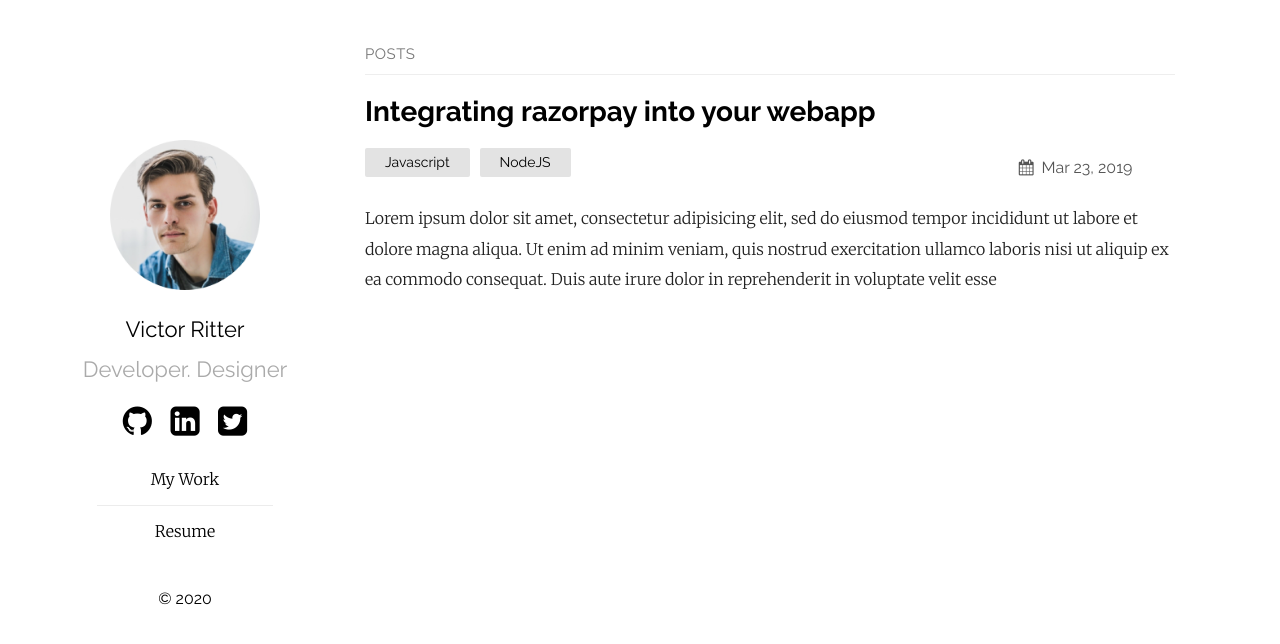
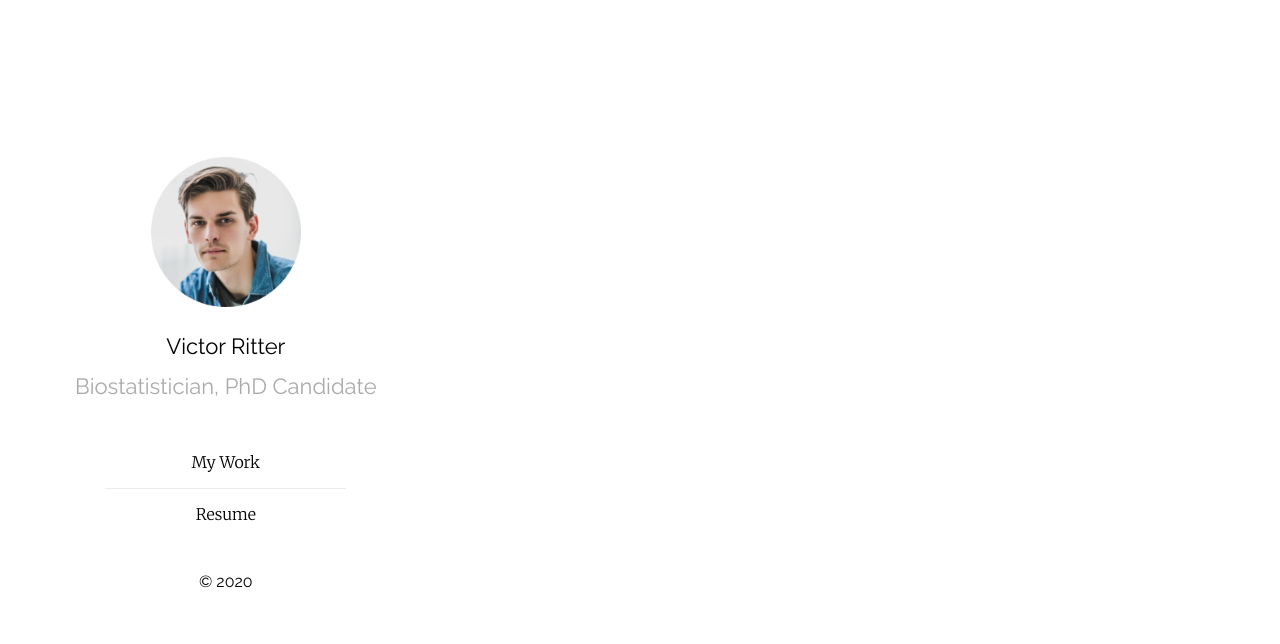
Before and after one commit to vsritter/vsritter.github.io, a Jekyll site: the page built from index.md, in a window 1280 px wide. Shown: the top 644 px of the page. Built offline with Jekyll 4.4.1, drawn with Linux system fonts in a browser that asks for light colours.

Commit message:
more editing

````diff
--- a/_config.yml
+++ b/_config.yml
@@ -13,7 +13,7 @@ sass:
   sass_dir: _sass
 plainwhite:
   name: Victor Ritter
-  tagline: Developer. Designer
+  tagline: Biostatistician, PhD Candidate
   date_format: "%b %-d, %Y"
   sitemap: true # set to true to generate sitemap.xml content
   navigation:
@@ -23,11 +23,11 @@ plainwhite:
       url: "/resume"
 
   # generate social links in footer
-  social_links:
-    twitter: thelehhman
-    github:  thelehhman
-    linkedIn: in/thelehhman
-    rss: rss
+  # social_links:
+  #   twitter: thelehhman
+  #   github:  thelehhman
+  #   linkedIn: in/thelehhman
+  #   rss: rss
     # dribbble: jekyll
     # facebook: jekyll
     # flickr:   jekyll
--- a/_posts/2019-03-23-welcome-to-jekyll.markdown
+++ /dev/null
@@ -1,28 +0,0 @@
----
-layout: post
-title:  "Integrating razorpay into your webapp"
-date:   2019-03-23 21:03:36 +0530
-categories: Javascript NodeJS
----
-Lorem ipsum dolor sit amet, consectetur adipisicing elit, sed do eiusmod tempor incididunt ut labore et dolore magna aliqua. Ut enim ad minim veniam, quis nostrud exercitation ullamco laboris nisi ut aliquip ex ea commodo consequat. Duis aute irure dolor in reprehenderit in voluptate velit esse
-
-```javascript
-const Razorpay = require('razorpay');
-
-let rzp = Razorpay({
-	key_id: 'KEY_ID',
-	secret: 'name'
-});
-
-// capture request
-rzp.capture(payment_id, cost)
-	.then(function (data) {
-		return 2;
-	})
-```
-
-Check out the [Jekyll docs][jekyll-docs] for more info on how to get the most out of Jekyll. File all bugs/feature requests at [Jekyll’s GitHub repo][jekyll-gh]. If you have questions, you can ask them on [Jekyll Talk][jekyll-talk].
-
-[jekyll-docs]: https://jekyllrb.com/docs/home
-[jekyll-gh]:   https://github.com/jekyll/jekyll
-[jekyll-talk]: https://talk.jekyllrb.com/
````
